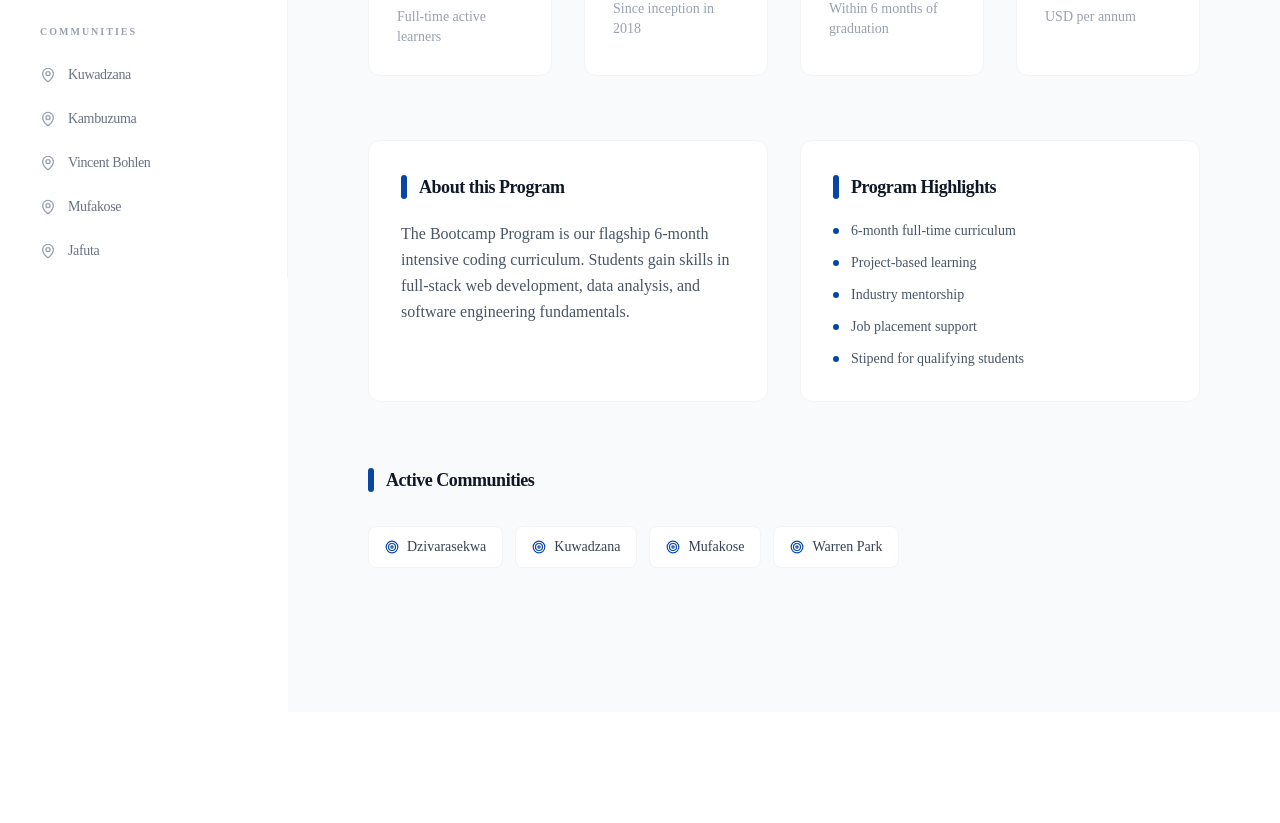
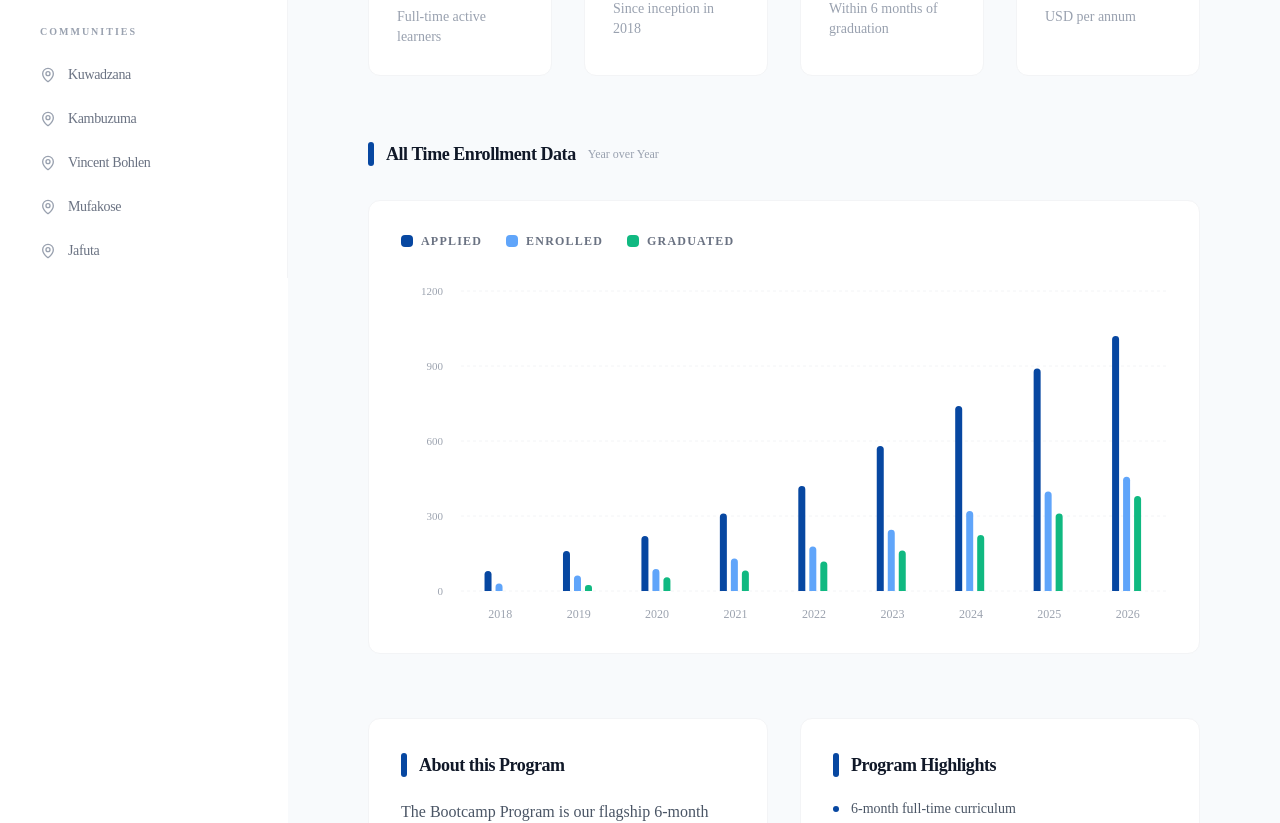
Before and after one commit to BeyondMedia01/redesign-stats-dashboard, a React (Vite) app: page /programs/bootcamp in a window 1280 px wide. Shown: the part 522-1345 px from the top of the page. Before the commit the page ends 1234 px from the top, so only its background shows below. Built offline with nearby package versions, Linux system fonts and the light colour scheme; a web font is replaced by a local one.

Commit message:
feat: add All Time Enrollment Data bar chart to Bootcamp page

```diff
--- /dev/null
+++ b/src/app/components/BootcampEnrollmentChart.tsx
@@ -0,0 +1,89 @@
+import {
+  BarChart,
+  Bar,
+  XAxis,
+  YAxis,
+  CartesianGrid,
+  Tooltip,
+  ResponsiveContainer,
+  Legend,
+} from 'recharts';
+
+const data = [
+  { year: '2018', applied: 80,  enrolled: 30,  graduated: 0   },
+  { year: '2019', applied: 160, enrolled: 62,  graduated: 24  },
+  { year: '2020', applied: 220, enrolled: 88,  graduated: 55  },
+  { year: '2021', applied: 310, enrolled: 130, graduated: 82  },
+  { year: '2022', applied: 420, enrolled: 178, graduated: 118 },
+  { year: '2023', applied: 580, enrolled: 245, graduated: 162 },
+  { year: '2024', applied: 740, enrolled: 320, graduated: 224 },
+  { year: '2025', applied: 890, enrolled: 398, graduated: 310 },
+  { year: '2026', applied: 1020, enrolled: 457, graduated: 380 },
+];
+
+export function BootcampEnrollmentChart() {
+  return (
+    <section className="mb-16">
+      <div className="flex items-center gap-3 mb-8">
+        <div className="w-1.5 h-6 bg-[#0747A1] rounded-full" />
+        <h2 className="text-lg font-semibold text-gray-900 tracking-tight">All Time Enrollment Data</h2>
+        <span className="text-xs text-gray-400 font-medium">Year over Year</span>
+      </div>
+
+      <div className="bg-white rounded-xl p-8 border border-gray-100">
+        <div className="flex flex-wrap gap-6 mb-8">
+          <div className="flex items-center gap-2">
+            <div className="w-3 h-3 rounded-sm bg-[#0747A1]" />
+            <span className="text-xs text-gray-500 font-semibold uppercase tracking-widest">Applied</span>
+          </div>
+          <div className="flex items-center gap-2">
+            <div className="w-3 h-3 rounded-sm bg-[#60A5FA]" />
+            <span className="text-xs text-gray-500 font-semibold uppercase tracking-widest">Enrolled</span>
+          </div>
+          <div className="flex items-center gap-2">
+            <div className="w-3 h-3 rounded-sm bg-[#10B981]" />
+            <span className="text-xs text-gray-500 font-semibold uppercase tracking-widest">Graduated</span>
+          </div>
+        </div>
+
+        <div className="w-full h-[340px]">
+          <ResponsiveContainer width="100%" height="100%">
+            <BarChart data={data} margin={{ top: 10, right: 0, left: 0, bottom: 0 }} barCategoryGap="30%">
+              <CartesianGrid strokeDasharray="3 3" stroke="#F3F4F6" vertical={false} />
+              <XAxis
+                dataKey="year"
+                axisLine={false}
+                tickLine={false}
+                tick={{ fill: '#9CA3AF', fontSize: 12, fontWeight: 500 }}
+                dy={10}
+              />
+              <YAxis
+                axisLine={false}
+                tickLine={false}
+                tick={{ fill: '#9CA3AF', fontSize: 11 }}
+                dx={-10}
+              />
+              <Tooltip
+                cursor={{ fill: '#F8FAFC', opacity: 0.6 }}
+                contentStyle={{
+                  backgroundColor: '#FFFFFF',
+                  border: '1px solid #F1F5F9',
+                  borderRadius: '8px',
+                  padding: '12px',
+                  boxShadow: '0 4px 6px -1px rgba(0,0,0,0.05)',
+                  fontSize: '12px',
+                  color: '#475569',
+                }}
+                labelStyle={{ color: '#0747A1', fontWeight: 700, marginBottom: '6px', fontSize: '13px' }}
+                itemStyle={{ padding: '2px 0' }}
+              />
+              <Bar dataKey="applied"   name="Applied"   fill="#0747A1" radius={[4, 4, 0, 0]} maxBarSize={28} />
+              <Bar dataKey="enrolled"  name="Enrolled"  fill="#60A5FA" radius={[4, 4, 0, 0]} maxBarSize={28} />
+              <Bar dataKey="graduated" name="Graduated" fill="#10B981" radius={[4, 4, 0, 0]} maxBarSize={28} />
+            </BarChart>
+          </ResponsiveContainer>
+        </div>
+      </div>
+    </section>
+  );
+}
--- a/src/app/pages/ProgramPage.tsx
+++ b/src/app/pages/ProgramPage.tsx
@@ -7,6 +7,7 @@ import type { YearTab } from '../components/YearTabs';
 import { motion } from 'motion/react';
 import { BookOpen, Users, TrendingUp, GraduationCap, Calendar, Target, MapPin, User, UserCheck, MapPinned, GraduationCap as GradIcon } from 'lucide-react';
 import { SchoolPerformanceTable } from '../components/SchoolPerformanceTable';
+import { BootcampEnrollmentChart } from '../components/BootcampEnrollmentChart';
 
 type ProgramStats = { label: string; value: string; subtitle: string; trend?: string };
 
@@ -200,6 +201,9 @@ export default function ProgramPage() {
               </div>
             )}
           </section>
+
+          {/* Bootcamp — Enrollment Chart */}
+          {slug === 'bootcamp' && <BootcampEnrollmentChart />}
 
           {/* About + Highlights */}
           {slug !== 'youth-coding' && (
```
